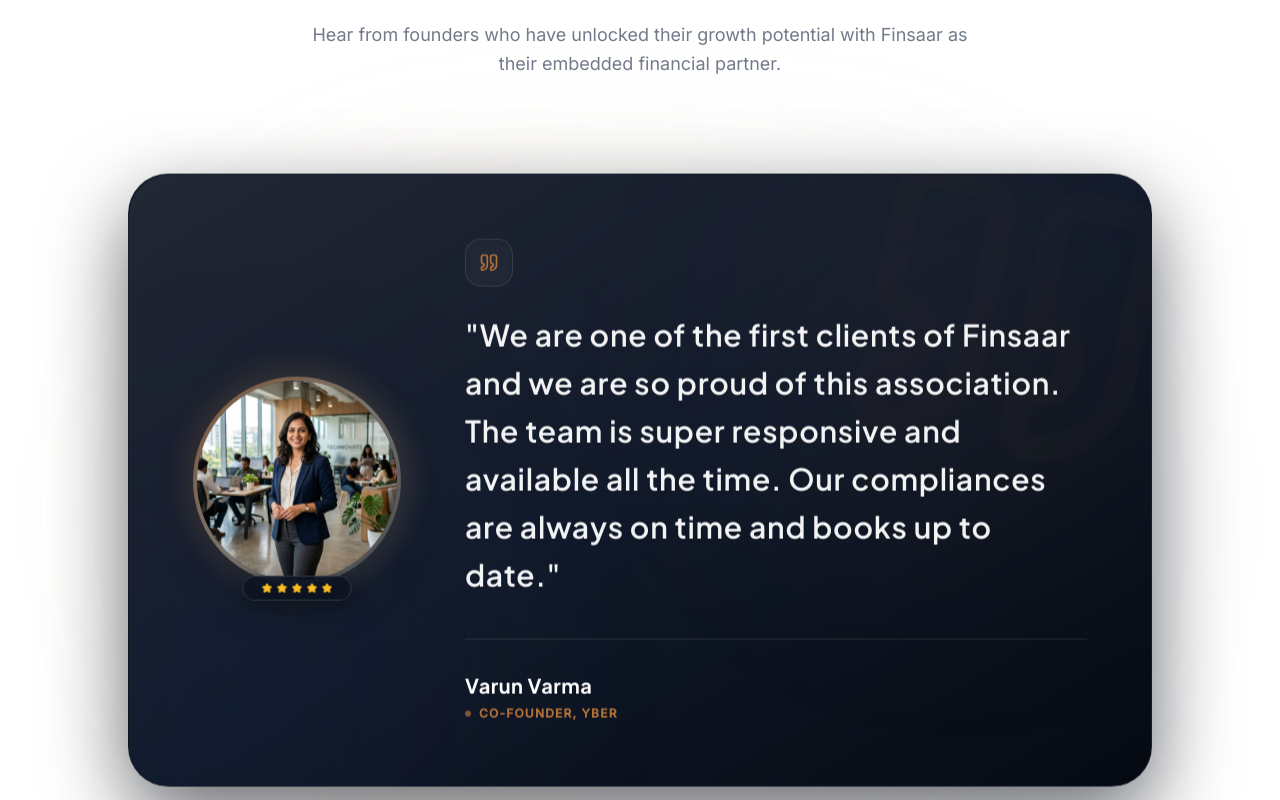
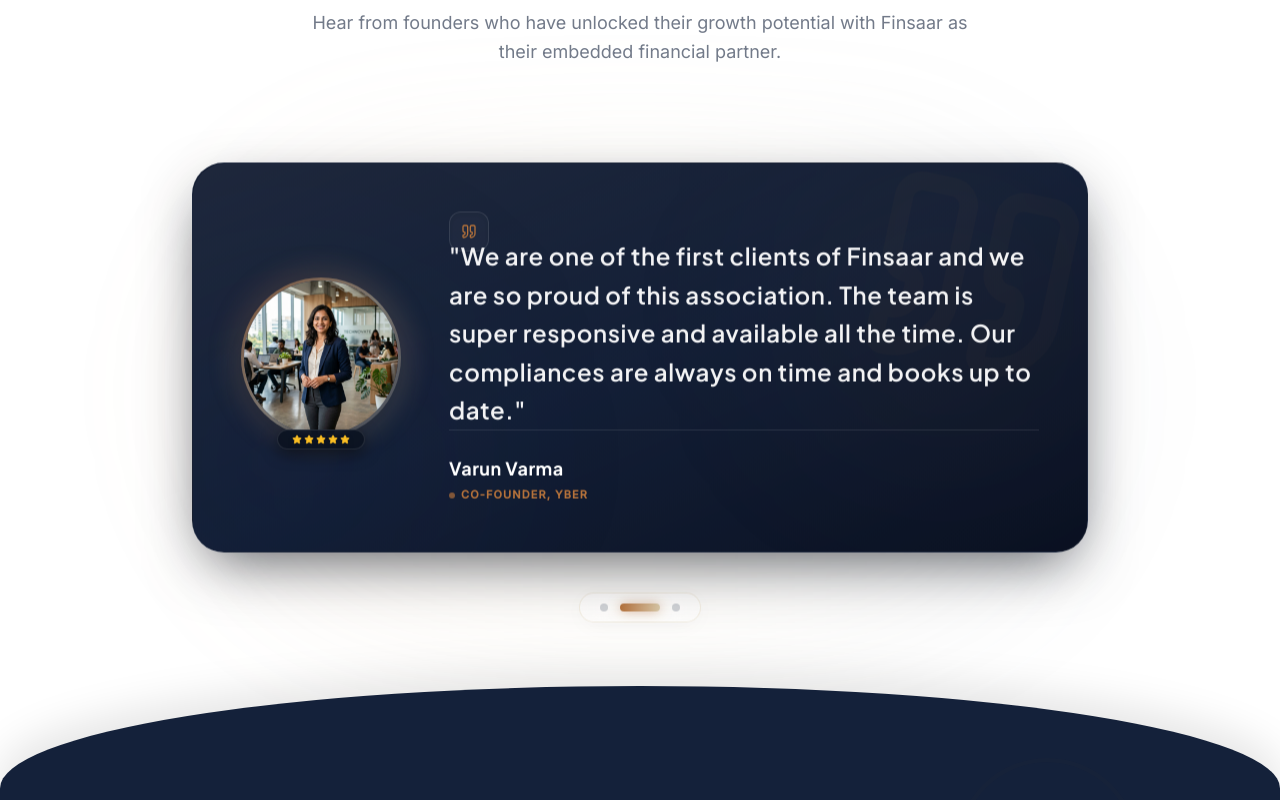
Before and after one commit to RadiaDhaval/finsaar, a Next.js app: page / in a window 1280 px wide. Shown: the part 1340-2140 px from the top of the page. Built offline with nearby package versions, Linux system fonts and the light colour scheme.

Commit message:
testimonial fix

```diff
--- a/app/about/page.tsx
+++ b/app/about/page.tsx
@@ -8,6 +8,7 @@
 import FinalCTA from "@/components/FinalCTA";
 import { motion } from "framer-motion";
 import Heading from "@/components/ui/Heading";
+import HomeTestimonials from "@/components/home/HomeTestimonials";
 import { Quote, Briefcase, Users2, Cpu } from "lucide-react";
 
 const pillars = [
@@ -212,6 +213,8 @@
           </div>
         </section>
 
+        <HomeTestimonials />
+
         <FinalCTA onOpenContact={() => setContactOpen(true)} />
       </main>
       <Footer />
--- a/components/home/HomeTestimonials.tsx
+++ b/components/home/HomeTestimonials.tsx
@@ -71,34 +71,34 @@
         </motion.div>
 
         {/* Premium Testimonial Carousel */}
-        <div className="max-w-5xl mx-auto relative group">
+        <div className="max-w-4xl mx-auto relative group">
 
           {/* Card Outer Glow */}
-          <div className="absolute -inset-4 bg-gradient-to-r from-copper/10 via-sand/20 to-navy-light/10 blur-3xl opacity-60 rounded-full pointer-events-none" />
+          <div className="absolute -inset-4 bg-gradient-to-r from-copper/10 via-sand/20 to-navy-light/10 blur-3xl opacity-50 rounded-full pointer-events-none" />
 
           {/* Premium Card Container */}
-          <div className="relative z-10 bg-gradient-to-br from-[#0a101e] via-[#0d1627] to-[#060a12] rounded-[2.5rem] p-8 md:p-16 shadow-[0_30px_80px_rgba(6,10,18,0.6)] overflow-hidden border border-white/[0.04] backdrop-blur-xl">
+          <div className="relative z-10 bg-gradient-to-br from-[#0c162c] via-[#0f1b33] to-[#0a1122] rounded-[32px] p-8 md:p-12 shadow-[0_20px_60px_-15px_rgba(6,10,18,0.7)] overflow-hidden border border-white/[0.06] backdrop-blur-2xl">
 
-            {/* Edge Glow Overlay (Double border glass effect) */}
-            <div className="absolute inset-0 rounded-[2.5rem] p-[1px] bg-gradient-to-br from-white/10 via-white/[0.02] to-transparent pointer-events-none" />
+            {/* Edge Glow Overlay */}
+            <div className="absolute inset-0 rounded-[32px] p-[1px] bg-gradient-to-br from-white/[0.08] via-white/[0.02] to-transparent pointer-events-none" />
 
-            {/* Background animated glows (floating liquid effect) */}
+            {/* Background animated glows */}
             <motion.div
               animate={{
-                x: [0, 20, -10, 0],
-                y: [0, -30, 20, 0],
+                x: [0, 15, -10, 0],
+                y: [0, -20, 15, 0],
               }}
               transition={{
                 duration: 15,
                 repeat: Infinity,
                 ease: "easeInOut"
               }}
-              className="absolute top-0 right-0 w-[400px] h-[400px] bg-copper/5 blur-[120px] rounded-full pointer-events-none"
+              className="absolute top-0 right-0 w-[300px] h-[300px] bg-copper/5 blur-[100px] rounded-full pointer-events-none"
             />
             <motion.div
               animate={{
-                x: [0, -15, 25, 0],
-                y: [0, 25, -20, 0],
+                x: [0, -10, 20, 0],
+                y: [0, 20, -15, 0],
               }}
               transition={{
                 duration: 18,
@@ -106,28 +106,28 @@
                 ease: "easeInOut",
                 delay: 2
               }}
-              className="absolute -bottom-20 -left-20 w-[400px] h-[400px] bg-navy-light/15 blur-[120px] rounded-full pointer-events-none"
+              className="absolute -bottom-10 -left-10 w-[300px] h-[300px] bg-navy-light/10 blur-[100px] rounded-full pointer-events-none"
             />
 
             {/* Decorative Outline Quote Watermark */}
-            <div className="absolute top-8 right-8 text-copper/[0.02] rotate-12 pointer-events-none scale-150 select-none">
-              <Quote size={220} strokeWidth={2} />
+            <div className="absolute top-6 right-6 text-copper/[0.03] rotate-12 pointer-events-none scale-125 select-none">
+              <Quote size={180} strokeWidth={2} />
             </div>
 
             <AnimatePresence mode="wait">
               <motion.div
                 key={currentIndex}
-                initial={{ opacity: 0, filter: "blur(10px)", scale: 0.98 }}
+                initial={{ opacity: 0, filter: "blur(8px)", scale: 0.98 }}
                 animate={{ opacity: 1, filter: "blur(0px)", scale: 1 }}
-                exit={{ opacity: 0, filter: "blur(10px)", scale: 0.98 }}
+                exit={{ opacity: 0, filter: "blur(8px)", scale: 0.98 }}
                 transition={{ duration: 0.5, ease: [0.16, 1, 0.3, 1] }}
-                className="grid grid-cols-1 md:grid-cols-[auto_1fr] gap-10 md:gap-16 items-center relative z-10"
+                className="grid grid-cols-1 md:grid-cols-[auto_1fr] gap-8 md:gap-12 items-center relative z-10"
               >
 
                 {/* Client Image Area */}
                 <div className="shrink-0 relative mx-auto md:mx-0">
                   <div className="absolute -inset-3 bg-gradient-to-br from-copper to-sand rounded-full opacity-15 group-hover:opacity-25 transition-opacity duration-700 blur-md pointer-events-none" />
-                  <div className="w-40 h-40 md:w-52 md:h-52 relative rounded-full overflow-hidden p-[4px] bg-gradient-to-br from-copper/60 via-sand/45 to-white/10 shadow-2xl transition-transform duration-500 group-hover:scale-[1.02]">
+                  <div className="w-32 h-32 md:w-40 md:h-40 relative rounded-full overflow-hidden p-[3px] bg-gradient-to-br from-copper/60 via-sand/45 to-white/10 shadow-xl transition-transform duration-500 group-hover:scale-[1.02]">
                     <div className="relative w-full h-full rounded-full overflow-hidden bg-navy-light">
                       <Image
                         src={testimonials[currentIndex].image}
@@ -138,31 +138,33 @@
                     </div>
                   </div>
                   {/* Premium Rating Badge */}
-                  <div className="absolute -bottom-4 left-1/2 -translate-x-1/2 bg-[#0c1322]/90 backdrop-blur-md rounded-full px-4.5 py-1.5 shadow-[0_4px_20px_rgba(0,0,0,0.4)] flex items-center gap-1 border border-white/15 transition-transform duration-500 group-hover:scale-105">
+                  <div className="absolute -bottom-3 left-1/2 -translate-x-1/2 bg-[#0c1322]/95 backdrop-blur-md rounded-full px-3.5 py-1 shadow-[0_4px_15px_rgba(0,0,0,0.5)] flex items-center gap-0.5 border border-white/10 transition-transform duration-500 group-hover:scale-105">
                     {[1, 2, 3, 4, 5].map(star => (
-                      <Star key={star} size={11} className="text-[#fbbf24] fill-[#fbbf24] drop-shadow-md" />
+                      <Star key={star} size={10} className="text-[#fbbf24] fill-[#fbbf24] drop-shadow-md" />
                     ))}
                   </div>
                 </div>
 
                 {/* Content Area */}
-                <div className="flex flex-col text-center md:text-left mt-6 md:mt-0">
+                <div className="flex flex-col text-center md:text-left mt-4 md:mt-0">
                   {/* Premium Glass Tile Quote Icon */}
-                  <div className="inline-flex items-center justify-center w-12 h-12 rounded-2xl bg-white/[0.03] border border-white/10 mb-6 mx-auto md:mx-0 shadow-inner">
-                    <Quote size={20} className="text-copper" />
+                  <div className="inline-flex items-center justify-center w-10 h-10 rounded-xl bg-white/[0.03] border border-white/10 mb-4 mx-auto md:mx-0 shadow-inner">
+                    <Quote size={16} className="text-copper" />
                   </div>
 
-                  {/* Predefined heights for text to avoid resizing shifts */}
-                  <p className="font-heading font-medium text-2xl md:text-3xl text-white/95 leading-[1.6] mb-10 tracking-wide min-h-[280px] sm:min-h-[220px] md:min-h-[200px]">
-                    &quot;{testimonials[currentIndex].content}&quot;
-                  </p>
+                  {/* Fixed heights for text to completely avoid resizing shifts */}
+                  <div className="h-[200px] sm:h-[120px] md:h-[130px] flex items-center">
+                    <p className="font-heading font-medium text-xl md:text-2xl text-white/95 leading-[1.6] tracking-wide w-full">
+                      &quot;{testimonials[currentIndex].content}&quot;
+                    </p>
+                  </div>
 
-                  <div className="flex flex-col md:flex-row md:items-center justify-between border-t border-white/10 pt-8 mt-auto gap-6">
+                  <div className="flex flex-col md:flex-row md:items-center justify-between border-t border-white/10 pt-6 mt-6 md:mt-8 gap-4">
                     <div>
-                      <h4 className="font-heading font-bold text-xl text-white tracking-wide">
+                      <h4 className="font-heading font-bold text-lg text-white tracking-wide">
                         {testimonials[currentIndex].author}
                       </h4>
-                      <p className="font-body text-xs text-copper font-semibold uppercase tracking-widest mt-1.5 flex items-center gap-2 justify-center md:justify-start">
+                      <p className="font-body text-[11px] text-copper font-semibold uppercase tracking-widest mt-1 flex items-center gap-1.5 justify-center md:justify-start">
                         <span className="w-1.5 h-1.5 rounded-full bg-copper animate-pulse" />
                         {testimonials[currentIndex].role}
                       </p>
```
